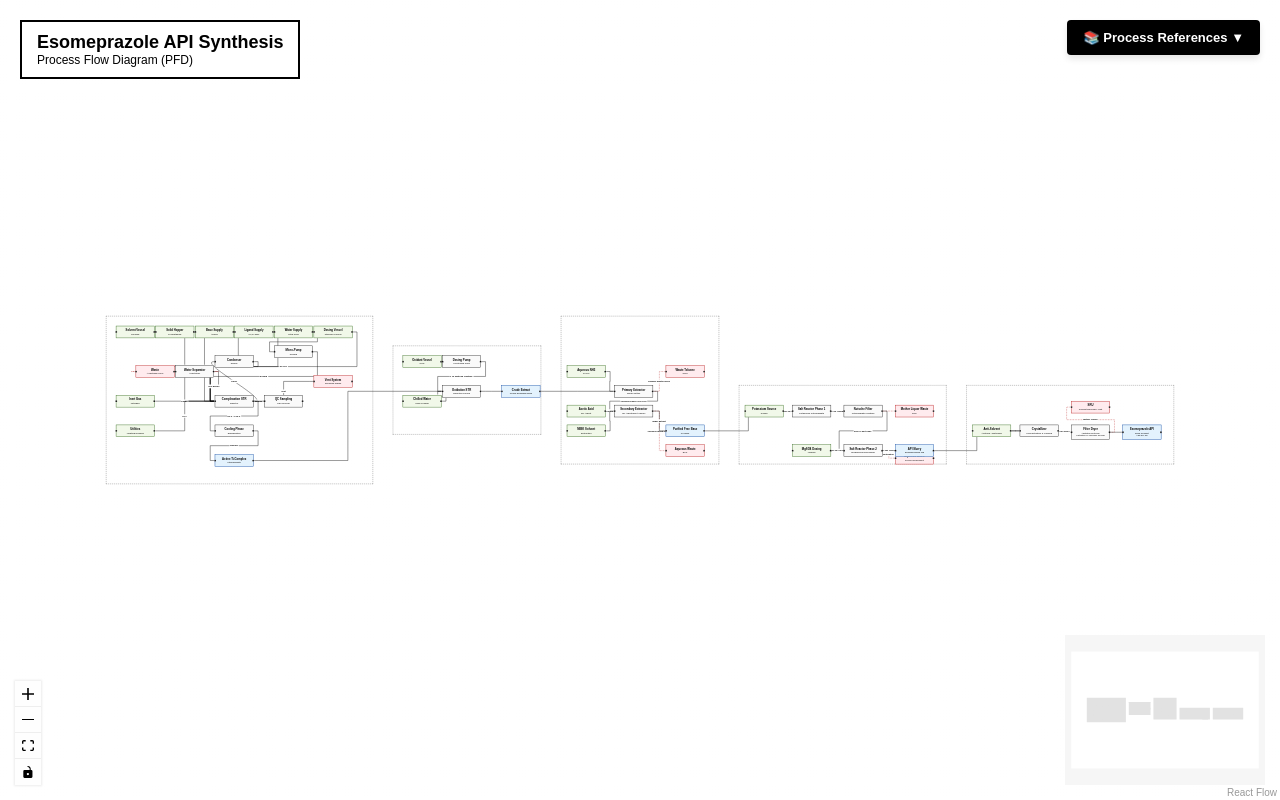
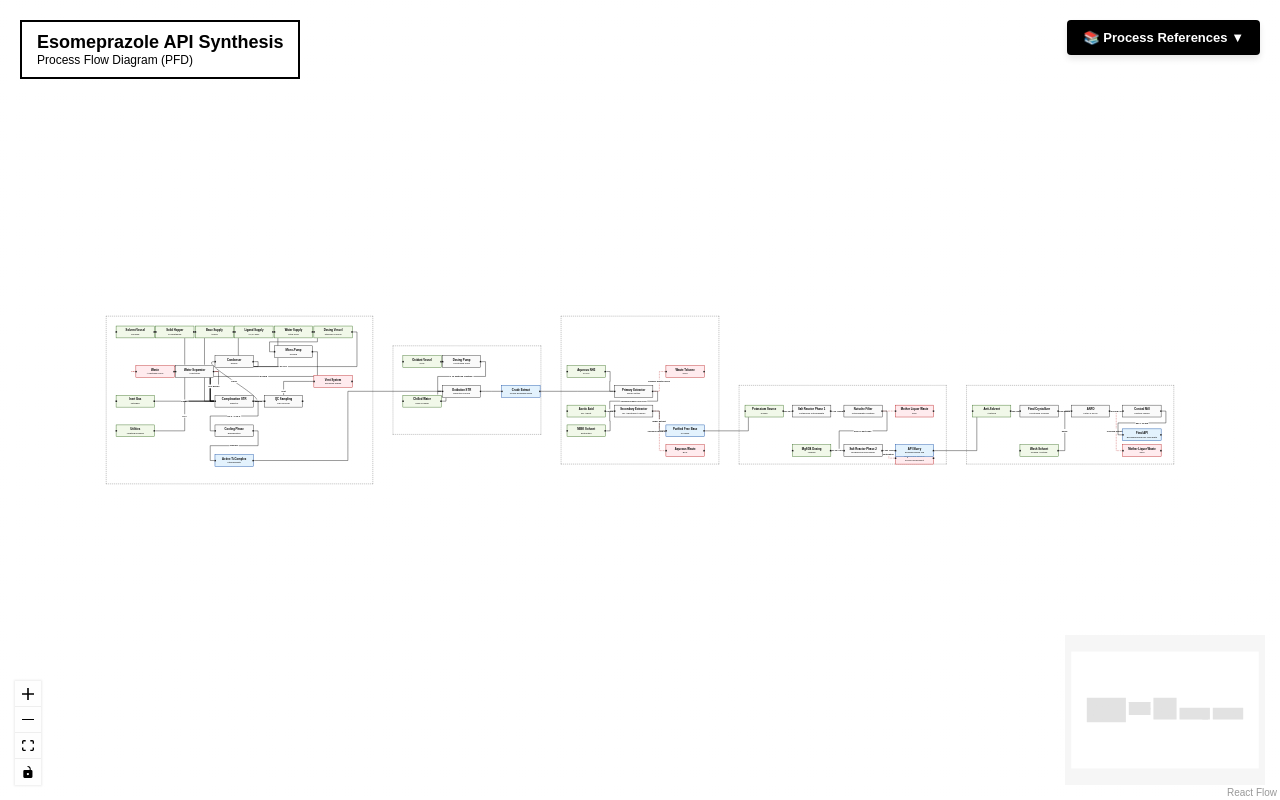
Before and after one commit to AAP16403/Project-PFD-Esomeprazole, a React (Vite) app: page / in a window 1280 px wide. Built offline with nearby package versions, Linux system fonts and the light colour scheme.

Commit message:
Create Block 5 specs and upgrade Final Crystallization nodes with P&ID and supersaturation data

```diff
--- a/src/App.jsx
+++ b/src/App.jsx
@@ -92,11 +92,16 @@ const initialNodes = [
   { id: 'b4_out', type: 'custom', position: { x: 790, y: 300 }, parentId: 'b4', extent: 'parent', data: { title: 'API Slurry', subtitle: 'Esomeprazole Mg', hoverDetails: '<b>Details:</b> High-density slurry containing solid Esomeprazole Magnesium suspended in solvent <sup>[3]</sup>', typeClass: 'node-product' } },
 
   // Block 5 Nodes
-  { id: 'i12', type: 'custom', position: { x: 30, y: 200 }, parentId: 'b5', extent: 'parent', data: { title: 'Anti-Solvent', subtitle: 'Acetone / Methanol', typeClass: 'node-input' } },
-  { id: 'cr1', type: 'custom', position: { x: 270, y: 200 }, parentId: 'b5', extent: 'parent', data: { title: 'Crystallizer', subtitle: 'Concentration & Cooling', typeClass: 'node-unitOp' } },
-  { id: 'fl1', type: 'custom', position: { x: 530, y: 200 }, parentId: 'b5', extent: 'parent', data: { title: 'Filter Dryer', subtitle: 'Agitated Nutsche<br/>Filtration & Vacuum Drying', typeClass: 'node-unitOp' } },
-  { id: 'sru', type: 'custom', position: { x: 530, y: 80 }, parentId: 'b5', extent: 'parent', data: { title: 'SRU', subtitle: 'Solvent Recovery Unit', typeClass: 'node-waste' } },
-  { id: 'out', type: 'custom', position: { x: 790, y: 200 }, parentId: 'b5', extent: 'parent', data: { title: 'Esomeprazole API', subtitle: 'Final Product<br/>>99.5% ee', typeClass: 'node-product' } },
+  { id: 'v106a', type: 'custom', position: { x: 30, y: 100 }, parentId: 'b5', extent: 'parent', data: { title: 'Anti-Solvent', subtitle: 'Acetone', hoverDetails: '<b>Tag:</b> V-106A <sup>[4]</sup><br/><b>Details:</b> Acetone Anti-Solvent to drive supersaturation', typeClass: 'node-input' } },
+  { id: 'cr105', type: 'custom', position: { x: 270, y: 100 }, parentId: 'b5', extent: 'parent', data: { title: 'Final Crystallizer', subtitle: 'Controlled Cooling', hoverDetails: '<b>Tag:</b> CR-105 <sup>[3]</sup><br/><b>Details:</b> GLR Cooling Crystallizer<br/>Cooling Curve Loop (TIC-105): 30°C to 5°C over 10 hrs <sup>[4]</sup>', typeClass: 'node-unitOp' } },
+
+  { id: 'v106b', type: 'custom', position: { x: 270, y: 300 }, parentId: 'b5', extent: 'parent', data: { title: 'Wash Solvent', subtitle: 'Chilled Acetone', hoverDetails: '<b>Tag:</b> V-106B<br/><b>Details:</b> Chilled Acetone wash to remove surface impurities', typeClass: 'node-input' } },
+  { id: 'f105', type: 'custom', position: { x: 530, y: 100 }, parentId: 'b5', extent: 'parent', data: { title: 'ANFD', subtitle: 'Filter & Dryer', hoverDetails: '<b>Tag:</b> F-105 <sup>[4]</sup><br/><b>Details:</b> Hastelloy C-22 Agitated Nutsche Filter Dryer<br/>Vacuum Drying Loop (PIC-105) & Mild Heat (TIC-106) max 40°C <sup>[3]</sup>', typeClass: 'node-unitOp' } },
+
+  { id: 'w_ml2', type: 'custom', position: { x: 790, y: 300 }, parentId: 'b5', extent: 'parent', data: { title: 'Mother Liquor Waste', subtitle: 'SRU', hoverDetails: '<b>Details:</b> Filtrate Mother Liquor<br/>Routed to SRU for Acetone recovery', typeClass: 'node-waste' } },
+  { id: 'm105', type: 'custom', position: { x: 790, y: 100 }, parentId: 'b5', extent: 'parent', data: { title: 'Conical Mill', subtitle: 'Particle Sizing', hoverDetails: '<b>Tag:</b> M-105<br/><b>Details:</b> Delumps powder to Pharmacopeial PSD (d90 &lt; 15 µm) <sup>[8]</sup>', typeClass: 'node-unitOp' } },
+
+  { id: 'out', type: 'custom', position: { x: 790, y: 220 }, parentId: 'b5', extent: 'parent', data: { title: 'Final API', subtitle: 'Esomeprazole Mg Trihydrate', hoverDetails: '<b>Details:</b> Pure Esomeprazole Magnesium Trihydrate<br/>Packaged in HDPE drums with double LDPE liners <sup>[3]</sup>', typeClass: 'node-product' } },
 ];
 
 const initialEdges = [
@@ -155,11 +160,16 @@ const initialEdges = [
   { id: 'e-r104b-b4', source: 'r104b', target: 'b4_out', type: 'step', label: 'PIC-104 Vacuum' },
 
   // B5
-  { id: 'e-b4-cr1', source: 'b4_out', target: 'cr1', type: 'step' },
-  { id: 'e-i12-cr1', source: 'i12', target: 'cr1', type: 'step' },
-  { id: 'e-cr1-fl1', source: 'cr1', target: 'fl1', type: 'step', label: 'API Slurry' },
-  { id: 'e-fl1-sru', source: 'fl1', target: 'sru', type: 'step', className: 'waste-edge', label: 'Mother Liquor' },
-  { id: 'e-fl1-out', source: 'fl1', target: 'out', type: 'step', className: 'product-edge' },
+  { id: 'e-b4-cr105', source: 'b4_out', target: 'cr105', type: 'step' },
+  { id: 'e-v106a-cr105', source: 'v106a', target: 'cr105', type: 'step', label: 'TIC-105 (10 Hr)' },
+
+  { id: 'e-cr105-f105', source: 'cr105', target: 'f105', type: 'step', label: 'Cold Slurry' },
+  { id: 'e-v106b-f105', source: 'v106b', target: 'f105', type: 'step', label: 'Wash' },
+
+  { id: 'e-f105-w_ml2', source: 'f105', target: 'w_ml2', type: 'step', className: 'waste-edge', label: 'Vacuum Filtration' },
+  { id: 'e-f105-m105', source: 'f105', target: 'm105', type: 'step', label: 'PIC-105 Drying (40°C Max)' },
+
+  { id: 'e-m105-out', source: 'm105', target: 'out', type: 'step', label: 'd90 < 15 µm' },
 ];
 
 export default function App() {
```
